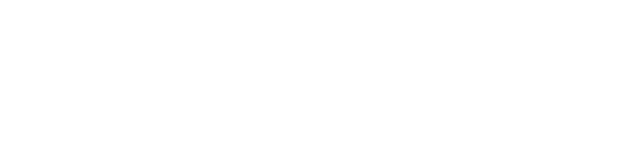
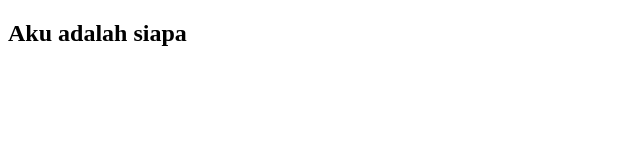
Before and after one commit to aryansh13/cobaMusic-Player, a plain HTML site: page coba.html in a window 1280 px wide. Shown: the whole page, without its empty margins (0-640 px from the left). Drawn offline with Linux system fonts and the light colour scheme.

Commit message:
coba aja

```diff
--- a/coba.html
+++ b/coba.html
@@ -6,6 +6,6 @@
     <title>Document</title>
 </head>
 <body>
-
+    <h2>Aku adalah siapa</h2>
 </body>
 </html>
```
